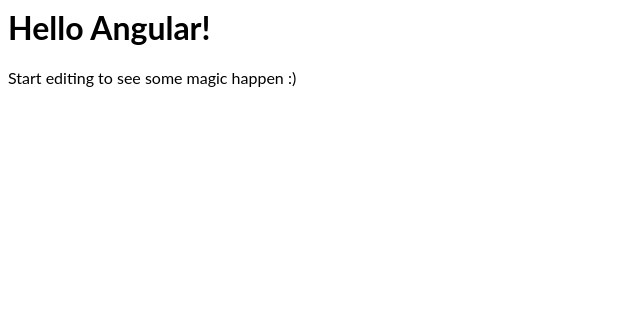
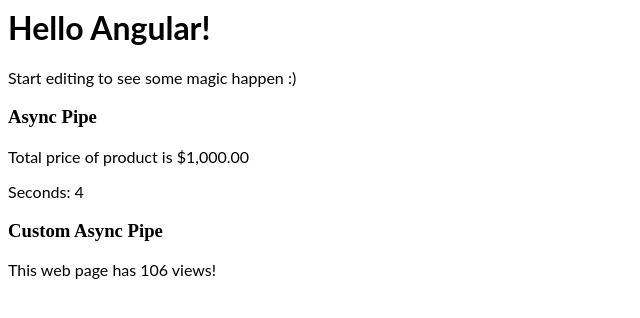
Before and after one commit to rangle/angular-book-examples, an Angular app: page / in a window 1280 px wide. Shown: the top 318 px of the page, without its empty margins (0-640 px from the left). Built offline with nearby package versions, Linux system fonts and the light colour scheme.

Commit message:
adding async pipes examples

```diff
--- /dev/null
+++ b/src/app/animate-number.pipe.ts
@@ -0,0 +1,28 @@
+import { Pipe, PipeTransform } from '@angular/core';
+import { interval } from 'rxjs';
+import { take } from 'rxjs/operators';
+
+@Pipe({
+  name: 'animateNumber',
+  pure: false,
+})
+export class AnimateNumberPipe implements PipeTransform {
+  private currentNumber: number = null;
+  private targetNumber: number = null;
+
+  transform(targetNumber: number): number {
+    if (targetNumber !== this.targetNumber) {
+      this.currentNumber = this.targetNumber || targetNumber;
+      this.targetNumber = targetNumber;
+
+      const difference = this.targetNumber - this.currentNumber;
+
+      interval(100)
+        .pipe(take(difference))
+        .subscribe(() => {
+          this.currentNumber++;
+        });
+    }
+    return this.currentNumber;
+  }
+}
--- a/src/app/app.component.html
+++ b/src/app/app.component.html
@@ -2,3 +2,10 @@
 <p>
   Start editing to see some magic happen :)
 </p>
+<h3></h3>
+<h3>Async Pipe</h3>
+<p>Total price of product is {{ fetchPrice | async | currency: 'CAD':'$':'1.2-2' }}</p>
+<p>Seconds: {{ seconds | async }}</p>
+
+<h3>Custom Async Pipe</h3>
+<p>This web page has {{ pageViews | animateNumber }} views!</p>
--- a/src/app/app.component.ts
+++ b/src/app/app.component.ts
@@ -1,10 +1,25 @@
 import { Component } from '@angular/core';
+import { interval } from 'rxjs';
 
 @Component({
   selector: 'my-app',
   templateUrl: './app.component.html',
-  styleUrls: [ './app.component.css' ]
+  styleUrls: ['./app.component.css'],
 })
-export class AppComponent  {
+export class AppComponent {
   name = 'Angular';
+  pageViews = 100;
+  seconds = interval(1000);
+
+  fetchPrice = new Promise((resolve, reject) => {
+    // simulate polling every 2 seconds
+    setTimeout(() => resolve(1000), 2000);
+  });
+
+  constructor() {
+    // simulate polling every 5 seconds
+    setInterval(() => {
+      this.pageViews += Math.round(Math.random() * 10);
+    }, 3000);
+  }
 }
```
Also changed, not shown: src/app/app.module.ts (+5 -4 lines).
